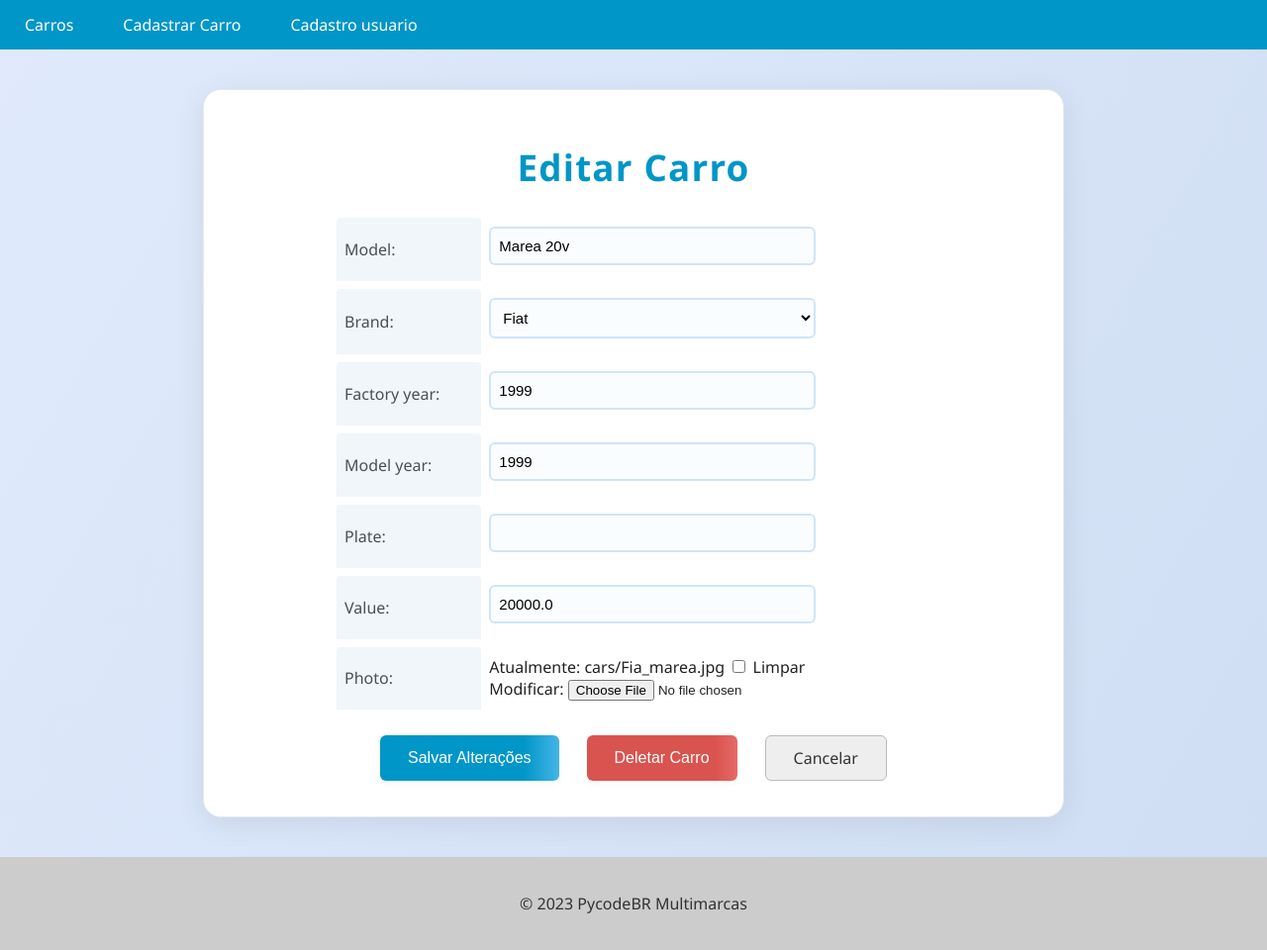
After one commit to Joaobeserra/cars, a Django app: page /cars/1/update/ in a window 1280 px wide. The commit adds this page. Shown: the whole page at 99% size. Run offline with Django 3.2, Linux system fonts and the light colour scheme; data comes from the database, SQL or seed files in the repository; both versions use the stored data as it was after the commit.

Commit message:
Atualização

```diff
--- a/carros/app/templates/base.html
+++ b/carros/app/templates/base.html
@@ -1,5 +1,5 @@
 <!DOCTYPE html>
-<html lang="en">
+<html lang="pt-br">
 <head>
   <meta charset="UTF-8">
   <meta name="viewport" content="width=device-width, initial-scale=1.0">
--- a/carros/app/urls.py
+++ b/carros/app/urls.py
@@ -2,7 +2,7 @@ from django.contrib import admin
 from django.urls import path
 from django.conf import settings
 from django.conf.urls.static import static
-from cars.views import CarsListView,NewCarCreateView, CarDetailView
+from cars.views import CarsListView,NewCarCreateView, CarDetailView, CarUpdateView, CarDeleteView
 from accounts.views import register_view, login_view, logout_view
 
 urlpatterns = [
@@ -14,4 +14,6 @@ urlpatterns = [
     path('new_car/', NewCarCreateView.as_view(), name='new_car'),
     path('admin/', admin.site.urls),
     path('cars/<int:pk>/', CarDetailView.as_view(), name='car_detail'),
+    path('cars/<int:pk>/update/', CarUpdateView.as_view(), name='car_update'),
+    path('cars/<int:pk>/delete/', CarDeleteView.as_view(), name='car_delete'),
 ] + static(settings.MEDIA_URL, document_root=settings.MEDIA_ROOT)
--- a/carros/cars/templates/car_detail.html
+++ b/carros/cars/templates/car_detail.html
@@ -87,4 +87,10 @@
       <p><strong>Placa:</strong> {{ object.plate }}</p>
       <p><strong>Preço:</strong> R$ {{ object.value }}</p>
   </div>
+  <div class="buttons-container">
+    <a href="{% url 'car_update' object.pk %}" class="btn">Editar</a>
+    <a href="{% url 'cars_list' %}" class="btn btn-secondary">Voltar</a>
+    <a href="{% url 'car_delete' object.pk %}" class="btn btn-danger">Deletar</a>
+
+  </div>
 {% endblock %}
--- /dev/null
+++ b/carros/cars/templates/car_update.html
@@ -0,0 +1,143 @@
+{% extends "base.html" %}
+
+{% block content %}
+
+<style>
+  body {
+    background: linear-gradient(120deg, #e0eafc 0%, #cfdef3 100%);
+    font-family: "Segoe UI", Arial, sans-serif;
+    color: #222;
+    margin: 0;
+    min-height: 100vh;
+  }
+  form {
+    max-width: 800px;
+    margin: 40px auto;
+    padding: 28px 34px;
+    background: #fff;
+    border-radius: 18px;
+    box-shadow: 0 6px 30px rgba(0, 0, 0, 0.08);
+    border: 1px solid #e4e9ee;
+  }
+  form h1 {
+    font-size: 2.3rem;
+    margin-bottom: 18px;
+    text-align: center;
+    color: #0096c7;
+    letter-spacing: 1.2px;
+    font-weight: 600;
+  }
+  table {
+    border-collapse: separate;
+    border-spacing: 0 8px;
+    width: 100%;
+    max-width: 600px;
+    margin: 0 auto 10px auto;
+  }
+  th, td {
+    padding: 9px 8px;
+    text-align: left;
+    border: none;
+    font-size: 1rem;
+    vertical-align: middle;
+  }
+  th {
+    background: #f0f6fa;
+    font-weight: 500;
+    color: #495057;
+    border-radius: 4px 4px 0 0;
+  }
+  tr {
+    transition: background 0.15s;
+  }
+  tr:hover {
+    background: #f7fbfd;
+  }
+  input[type="text"], input[type="number"], select, textarea {
+    padding: 9px 8px;
+    font-size: 15px;
+    border: 2px solid #d0e4f6;
+    border-radius: 6px;
+    background: #fafdff;
+    width: 100%;
+    max-width: 330px;
+    margin-bottom: 7px;
+    box-sizing: border-box;
+    transition: border-color 0.3s;
+  }
+  input[type="text"]:focus, input[type="number"]:focus, select:focus, textarea:focus {
+    outline: none;
+    border-color: #0096c7;
+    background: #f1fafe;
+    box-shadow: 0 0 0 1.5px #0096c722;
+  }
+  .buttons-container {
+    display: flex;
+    justify-content: center;
+    gap: 18px;
+    margin-top: 18px;
+    margin-bottom: 8px;
+  }
+  .btn {
+    display: inline-block;
+    background: linear-gradient(90deg, #0096c7 80%, #45b4e7 100%);
+    color: #fff;
+    border: none;
+    padding: 11px 28px;
+    font-size: 16px;
+    font-weight: 500;
+    border-radius: 6px;
+    cursor: pointer;
+    transition: background 0.2s, transform 0.1s;
+    margin: 0 5px;
+    box-shadow: 0 2px 8px rgba(0,0,0,0.04);
+    text-decoration: none !important;
+  }
+  .btn:hover, .btn:focus {
+    background: linear-gradient(90deg, #108eb8 70%, #62c3ee 100%);
+    transform: translateY(-1px) scale(1.03);
+  }
+  .btn-danger {
+    background: linear-gradient(90deg, #d9534f 85%, #e56a67 100%);
+  }
+  .btn-danger:hover {
+    background: linear-gradient(90deg, #d2221c 90%, #e56a67 100%);
+  }
+  .btn-secondary {
+    background: #eee;
+    color: #333;
+    border: 1px solid #bbb;
+    box-shadow: none;
+  }
+  .btn-secondary:hover {
+    background: #e9ecef;
+    color: #0096c7;
+    border-color: #0096c7;
+  }
+  .error-message {
+    color: #d9534f;
+    font-size: 15px;
+    margin-top: 3px;
+    font-style: italic;
+  }
+  a {
+    text-decoration: none !important;
+    color: inherit;
+  }
+</style>
+
+  <form method="post" enctype="multipart/form-data">
+    {% csrf_token %}
+    <h1>Editar Carro</h1>
+    <table>
+      {{ form.as_table }}
+    </table>
+    <div>
+      <div class="buttons-container">
+        <input type="submit" value="Salvar Alterações" class="btn btn-primary">
+          <button type="submit" class="btn btn-danger">Deletar Carro</button>
+        <a href="{% url 'cars_list' %}" class="btn btn-secondary">Cancelar</a>
+      </div>
+    </div>
+  </form>
+{% endblock %}
--- a/carros/cars/views.py
+++ b/carros/cars/views.py
@@ -1,8 +1,9 @@
 from django.shortcuts import render, redirect
 from .models import Car
-from .forms import CarModelForm    # Usar import relativo ao invés de 'cars.forms'
+from .forms import CarModelForm
+from django.urls import reverse_lazy
 from django.views import View
-from django.views.generic import ListView, CreateView, DetailView
+from django.views.generic import ListView, CreateView, DetailView,UpdateView, DeleteView
 
 
 class CarsListView(ListView):
@@ -27,3 +28,16 @@ class CarDetailView(DetailView):
     model = Car
     template_name = 'car_detail.html'
     context_object_name = 'car'
+
+class CarUpdateView(UpdateView):
+    model = Car
+    form_class = CarModelForm
+    template_name = 'car_update.html'
+
+    def get_success_url(self):
+        return reverse_lazy('car_detail', kwargs={'pk': self.object.pk})
+
+class CarDeleteView (DeleteView):
+    model = Car
+    template_name = 'car_delete.html'
+    success_url = '/cars/'
```
Also changed, not shown: carros/cars/templates/car_delete.html (added, +63 -0 lines), carros/db.sqlite3.
